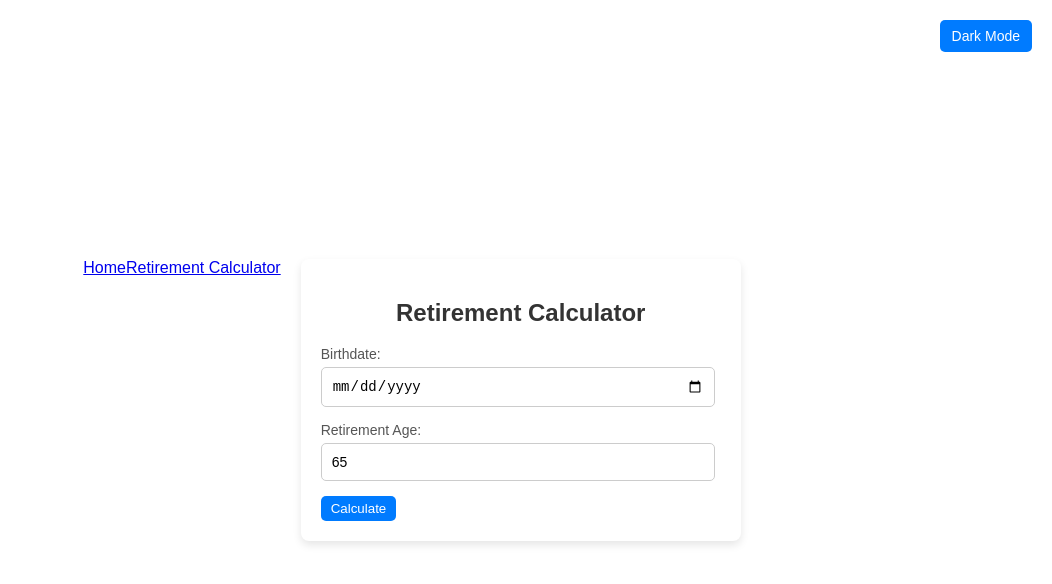
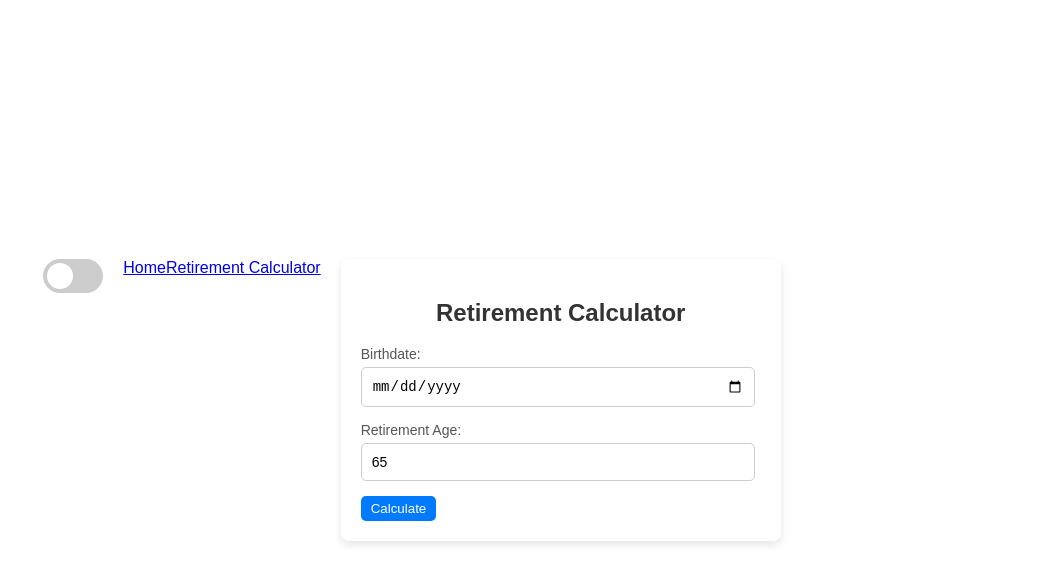
Before and after one commit to stefvvn/FunctionApp1, a React (Vite) app in the folder my-frontend/: page /retirement-calculator in a window 1280 px wide. Shown: the top 584 px of the page, without its empty margins (228-1280 px from the left). Built offline with nearby package versions, Linux system fonts and the light colour scheme; no server answers.

Commit message:
dark mode button changed to toggling switch

```diff
--- a/my-frontend/src/App.css
+++ b/my-frontend/src/App.css
@@ -57,3 +57,55 @@ body {
 .dark-mode-toggle:focus {
   outline: none;
 }
+
+/* Switch Style */
+.switch {
+  position: relative;
+  display: inline-block;
+  width: 60px;
+  height: 34px;
+}
+
+.switch input {
+  opacity: 0;
+  width: 0;
+  height: 0;
+}
+
+.slider {
+  position: absolute;
+  cursor: pointer;
+  top: 0;
+  left: 0;
+  right: 0;
+  bottom: 0;
+  background-color: #ccc;
+  transition: 0.4s;
+  border-radius: 34px;
+}
+
+.slider:before {
+  position: absolute;
+  content: "";
+  height: 26px;
+  width: 26px;
+  border-radius: 50%;
+  left: 4px;
+  bottom: 4px;
+  background-color: white;
+  transition: 0.4s;
+}
+
+input:checked + .slider {
+  background-color: #4caf50;
+}
+
+input:checked + .slider:before {
+  transform: translateX(26px);
+}
+
+/* Add some styles for dark mode (optional) */
+body.dark-mode {
+  background-color: #121212;
+  color: #ffffff;
+}
--- a/my-frontend/src/App.jsx
+++ b/my-frontend/src/App.jsx
@@ -80,9 +80,15 @@ function App() {
           padding: '20px',
         }}
       >
-        <button onClick={toggleDarkMode} className="dark-mode-toggle">
-          {isDarkMode ? 'Light Mode' : 'Dark Mode'}
-        </button>
+        {/* Dark Mode Switch */}
+        <label className="switch">
+          <input
+            type="checkbox"
+            checked={isDarkMode}
+            onChange={toggleDarkMode}
+          />
+          <span className="slider round"></span>
+        </label>
 
         <div style={{ flex: 1, display: 'flex', justifyContent: 'space-between' }}>
           <Link to="/">Home</Link>
```
